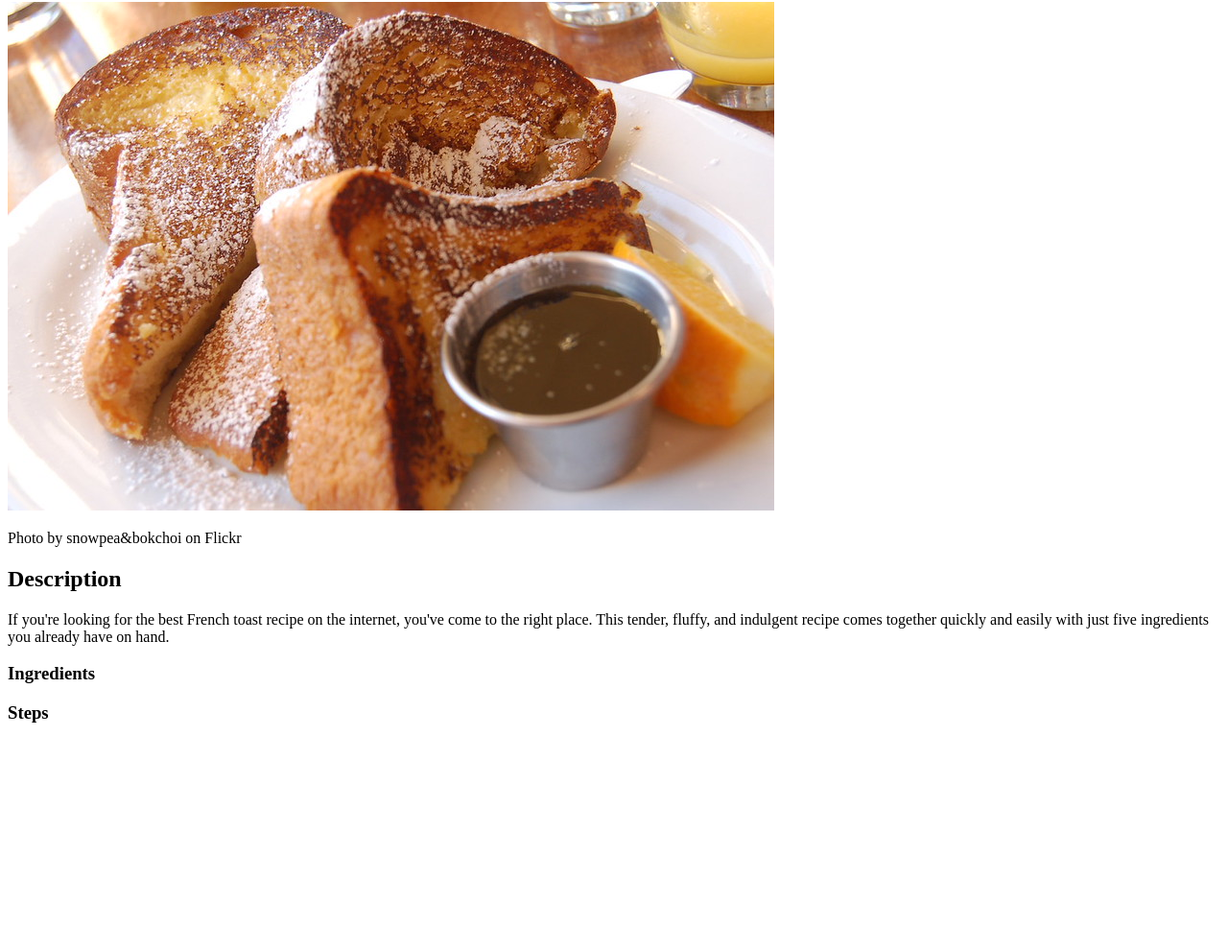
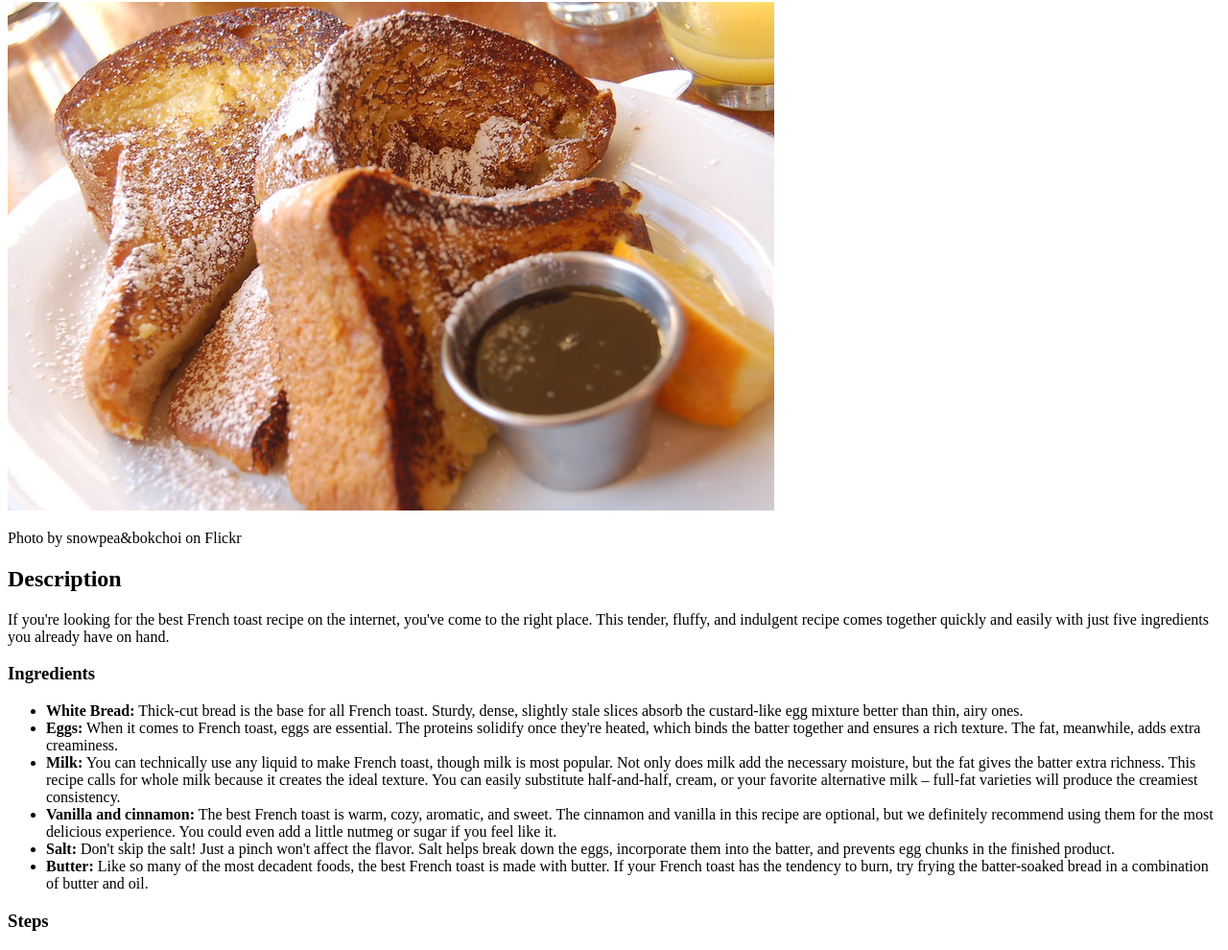
Before and after one commit to Guunjou/odin-recipes, a plain HTML site: page recipes/french-toast.html in a window 1280 px wide. Shown: the part 104-1094 px from the top of the page at 96% size. Before the commit the page ends 877 px from the top, so only its background shows below. Drawn offline with Linux system fonts and the light colour scheme.

Commit message:
Add content to the ingredients section

```diff
--- a/recipes/french-toast.html
+++ b/recipes/french-toast.html
@@ -19,7 +19,12 @@
 
     <h3>Ingredients</h3>
     <ul>
-
+        <li><strong>White Bread:</strong> Thick-cut bread is the base for all French toast. Sturdy, dense, slightly stale slices absorb the custard-like egg mixture better than thin, airy ones.</li>
+        <li><strong>Eggs:</strong> When it comes to French toast, eggs are essential. The proteins solidify once they're heated, which binds the batter together and ensures a rich texture. The fat, meanwhile, adds extra creaminess.</li>
+        <li><strong>Milk:</strong> You can technically use any liquid to make French toast, though milk is most popular. Not only does milk add the necessary moisture, but the fat gives the batter extra richness. This recipe calls for whole milk because it creates the ideal texture. You can easily substitute half-and-half, cream, or your favorite alternative milk – full-fat varieties will produce the creamiest consistency.</li>
+        <li><strong>Vanilla and cinnamon:</strong> The best French toast is warm, cozy, aromatic, and sweet. The cinnamon and vanilla in this recipe are optional, but we definitely recommend using them for the most delicious experience. You could even add a little nutmeg or sugar if you feel like it.</li>
+        <li><strong>Salt:</strong> Don't skip the salt! Just a pinch won't affect the flavor. Salt helps break down the eggs, incorporate them into the batter, and prevents egg chunks in the finished product.</li>
+        <li><strong>Butter:</strong> Like so many of the most decadent foods, the best French toast is made with butter. If your French toast has the tendency to burn, try frying the batter-soaked bread in a combination of butter and oil.</li>
     </ul>
 
     <h3>Steps</h3>
```
